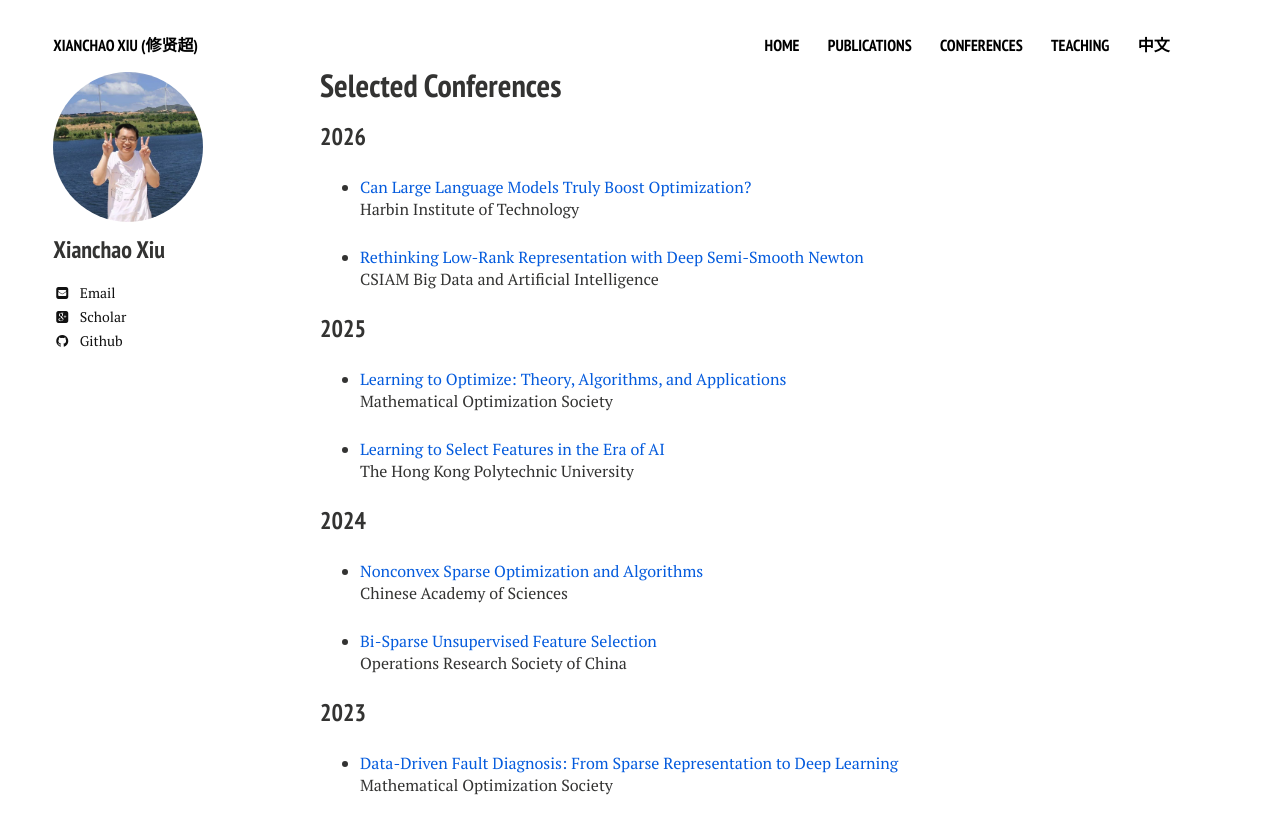
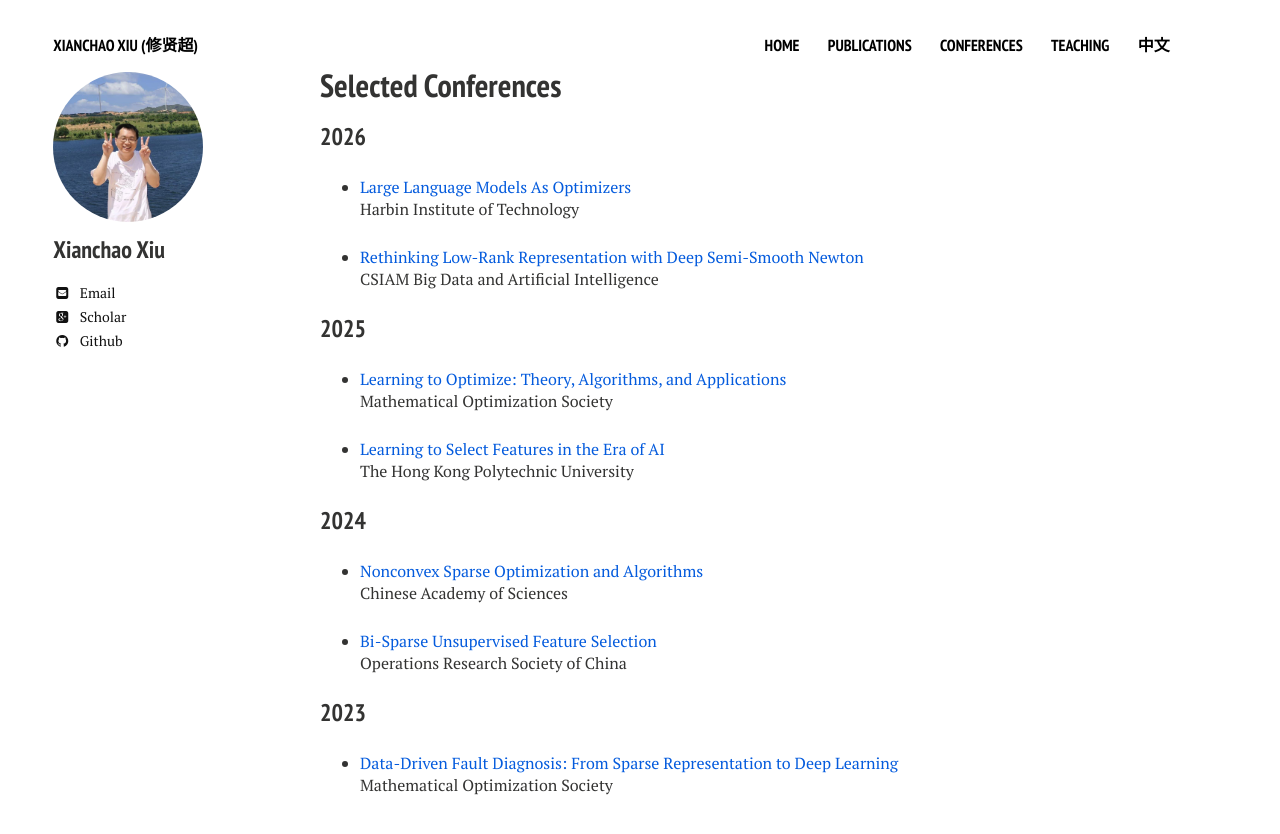
Before and after one commit to xianchaoxiu/xianchaoxiu.github.io, a Jekyll site: the page built from conferences/index.md, in a window 1280 px wide. Shown: the top 834 px of the page. Built offline with Jekyll 4.4.1, drawn with Linux system fonts in a browser that asks for light colours; nearby versions of some CDN libraries.

Commit message:
Update index.md

```diff
--- a/conferences/index.md
+++ b/conferences/index.md
@@ -9,7 +9,7 @@ share: false
 
 ### 2026
 
-* <a href="../conferences/2026-HIT.pdf" class="textlink" target="_blank"> Can Large Language Models Truly Boost Optimization? </a><br>
+* <a href="../conferences/2026-HIT.pdf" class="textlink" target="_blank"> Large Language Models As Optimizers </a><br>
 Harbin Institute of Technology <br>
 
 * <a href="../conferences/2026-BDAI.pdf" class="textlink" target="_blank"> Rethinking Low-Rank Representation with Deep Semi-Smooth Newton</a><br>
```
